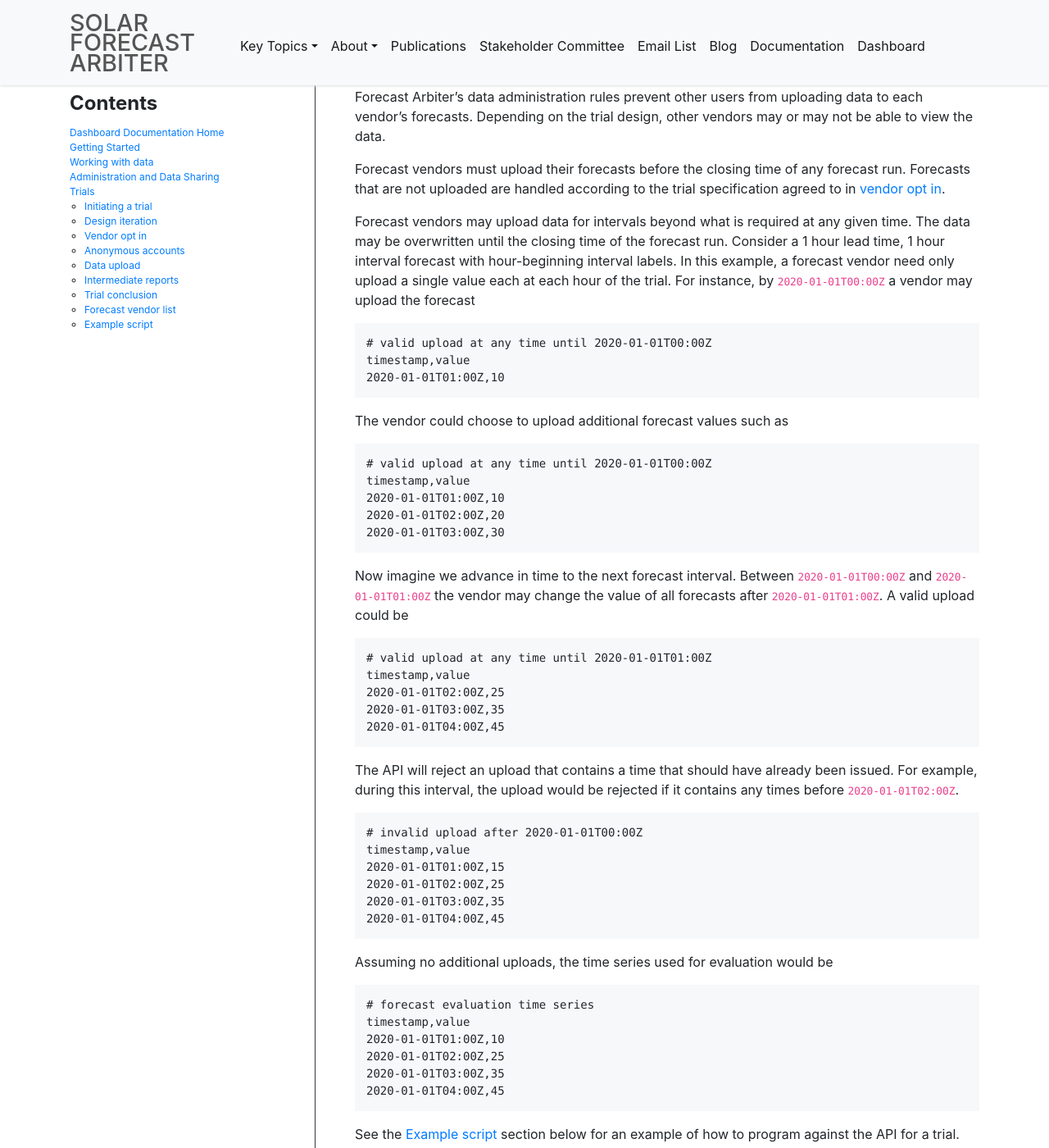
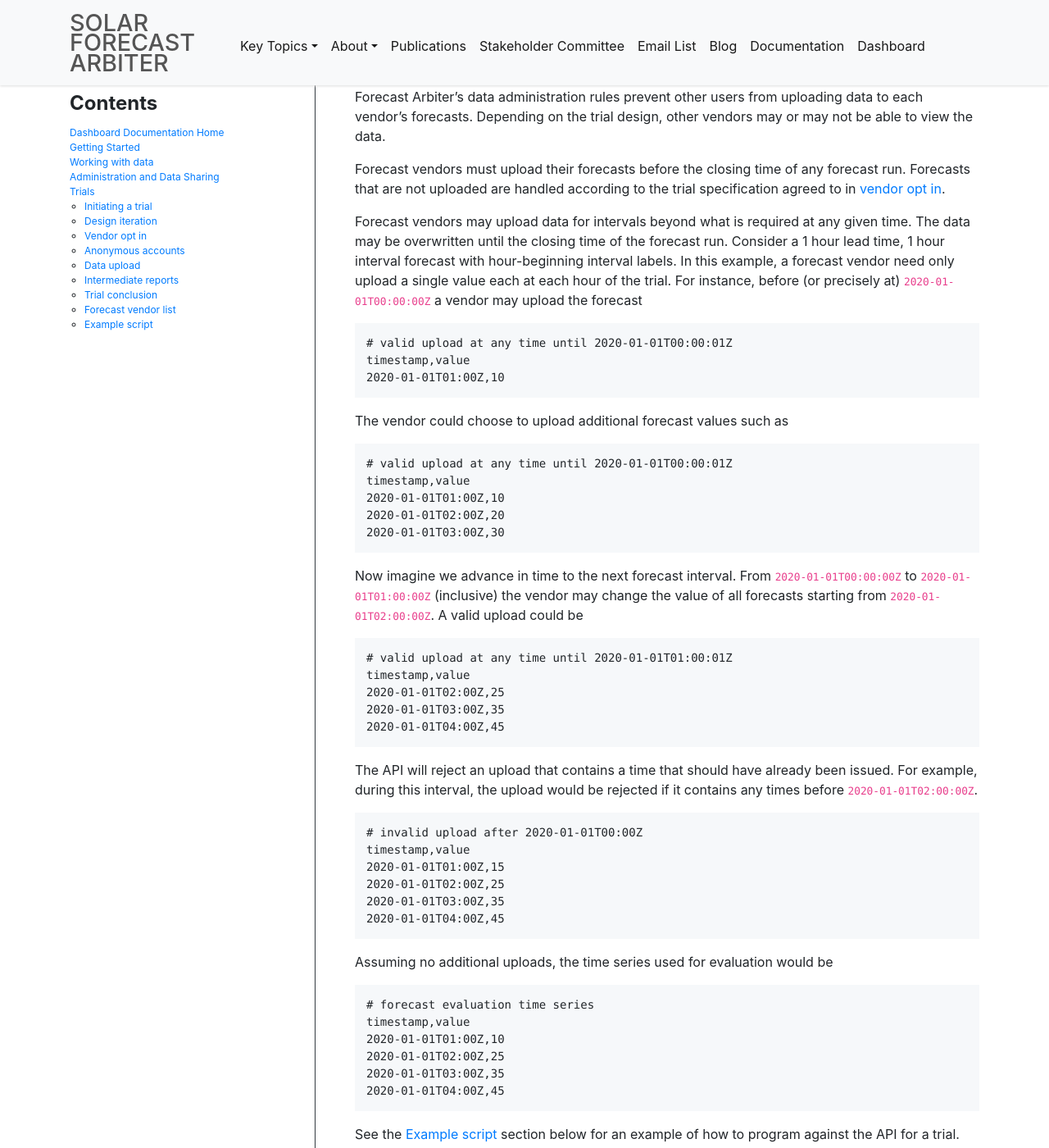
Before and after one commit to SolarArbiter/SolarArbiter.github.io, a Jekyll site: the page built from documentation/dashboard/trials.md, in a window 1280 px wide and 1400 px high, scrolled down 2610 px. Shown: the whole window at 82% size. Built offline with Jekyll 4.4.1, drawn with Linux system fonts in a browser that asks for light colours.

Commit message:
more precise trial times

````diff
--- a/documentation/dashboard/trials.md
+++ b/documentation/dashboard/trials.md
@@ -150,10 +150,11 @@ given time. The data may be overwritten until the closing time of the forecast
 run. Consider a 1 hour lead time, 1 hour interval forecast with
 hour-beginning interval labels. In this example, a forecast vendor need only
 upload a single value each at each hour of the trial.
-For instance, by ``2020-01-01T00:00Z`` a vendor may upload the forecast
+For instance, before (or precisely at) ``2020-01-01T00:00:00Z`` a vendor may
+upload the forecast
 
 ```
-# valid upload at any time until 2020-01-01T00:00Z
+# valid upload at any time until 2020-01-01T00:00:01Z
 timestamp,value
 2020-01-01T01:00Z,10
 ```
@@ -161,7 +162,7 @@ timestamp,value
 The vendor could choose to upload additional forecast values such as
 
 ```
-# valid upload at any time until 2020-01-01T00:00Z
+# valid upload at any time until 2020-01-01T00:00:01Z
 timestamp,value
 2020-01-01T01:00Z,10
 2020-01-01T02:00Z,20
@@ -169,11 +170,12 @@ timestamp,value
 ```
 
 Now imagine we advance in time to the next forecast interval.
-Between ``2020-01-01T00:00Z`` and ``2020-01-01T01:00Z`` the vendor may change
-the value of all forecasts after ``2020-01-01T01:00Z``. A valid upload could be
+From ``2020-01-01T00:00:00Z`` to ``2020-01-01T01:00:00Z`` (inclusive)
+the vendor may change the value of all forecasts starting from ``2020-01-01T02:00:00Z``.
+A valid upload could be
 
 ```
-# valid upload at any time until 2020-01-01T01:00Z
+# valid upload at any time until 2020-01-01T01:00:01Z
 timestamp,value
 2020-01-01T02:00Z,25
 2020-01-01T03:00Z,35
@@ -182,7 +184,7 @@ timestamp,value
 
 The API will reject an upload that contains a time that should have already
 been issued. For example, during this interval, the upload would be rejected
-if it contains any times before ``2020-01-01T02:00Z``.
+if it contains any times before ``2020-01-01T02:00:00Z``.
 
 ```
 # invalid upload after 2020-01-01T00:00Z
````
